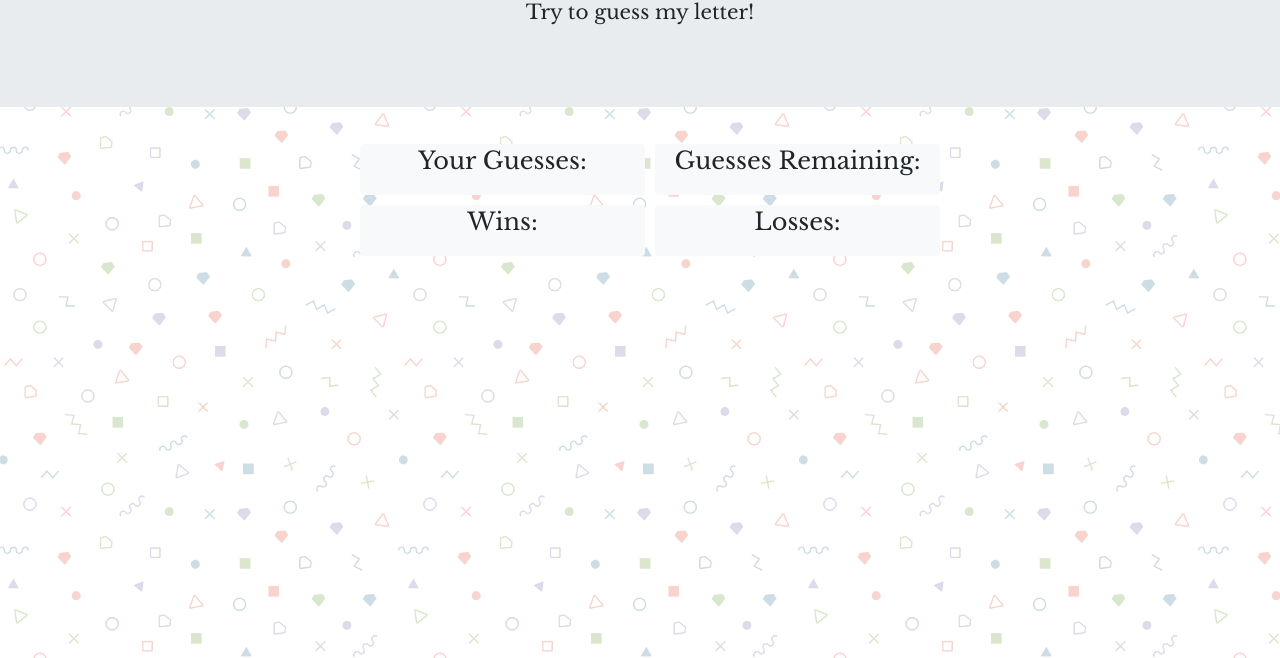
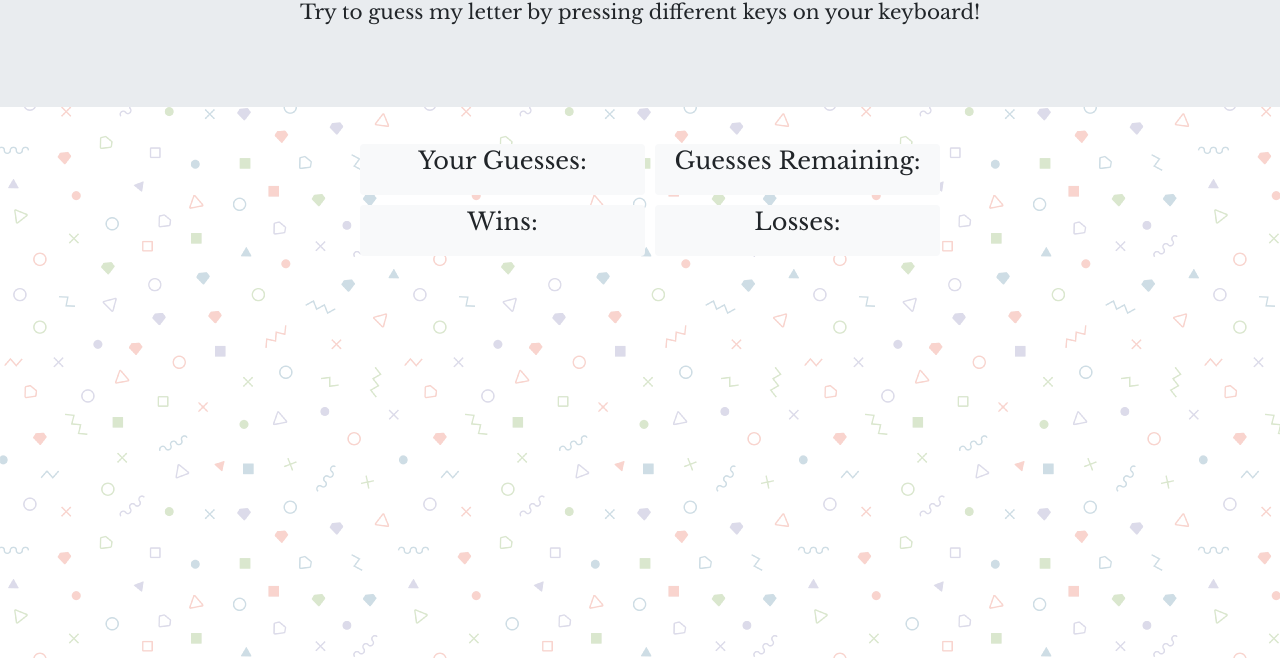
Before and after one commit to katiemoon1/Psychic-Game, a plain HTML site: page index.html in a window 1280 px wide. Shown: the part 142-800 px from the top of the page. Drawn offline with nearby package versions, Linux system fonts and the light colour scheme.

Commit message:
changed the instructions so it is more straight forward

```diff
--- a/index.html
+++ b/index.html
@@ -1,20 +1,23 @@
 <!DOCTYPE html>
 <html lang="en">
+
 <head>
     <meta charset="UTF-8">
     <meta name="viewport" content="width=device-width, initial-scale=1.0">
     <meta http-equiv="X-UA-Compatible" content="ie=edge">
-    <link rel="stylesheet" href="https://stackpath.bootstrapcdn.com/bootstrap/4.1.3/css/bootstrap.min.css" integrity="sha384-MCw98/SFnGE8fJT3GXwEOngsV7Zt27NXFoaoApmYm81iuXoPkFOJwJ8ERdknLPMO" crossorigin="anonymous">
+    <link rel="stylesheet" href="https://stackpath.bootstrapcdn.com/bootstrap/4.1.3/css/bootstrap.min.css" integrity="sha384-MCw98/SFnGE8fJT3GXwEOngsV7Zt27NXFoaoApmYm81iuXoPkFOJwJ8ERdknLPMO"
+        crossorigin="anonymous">
     <link href="https://fonts.googleapis.com/css?family=Libre+Baskerville" rel="stylesheet">
     <link rel='stylesheet' type="text/css" href="assets/css/style.css">
     <title>Psychic Guessing Game!</title>
 </head>
+
 <body>
 
     <div class="jumbotron jumbotron-fluid">
         <div class="container">
             <h1 class="display-4">Can you read my mind?</h1>
-      <p class="lead">Try to guess my letter!</p>
+            <p class="lead">Try to guess my letter by pressing different keys on your keyboard!</p>
         </div>
     </div>
 
@@ -46,4 +49,5 @@
 
     <script type="text/javascript" src="assets/javascript/game.js"></script>
 </body>
+
 </html>
```
Lines whose indentation alone changed are shown as unchanged.
